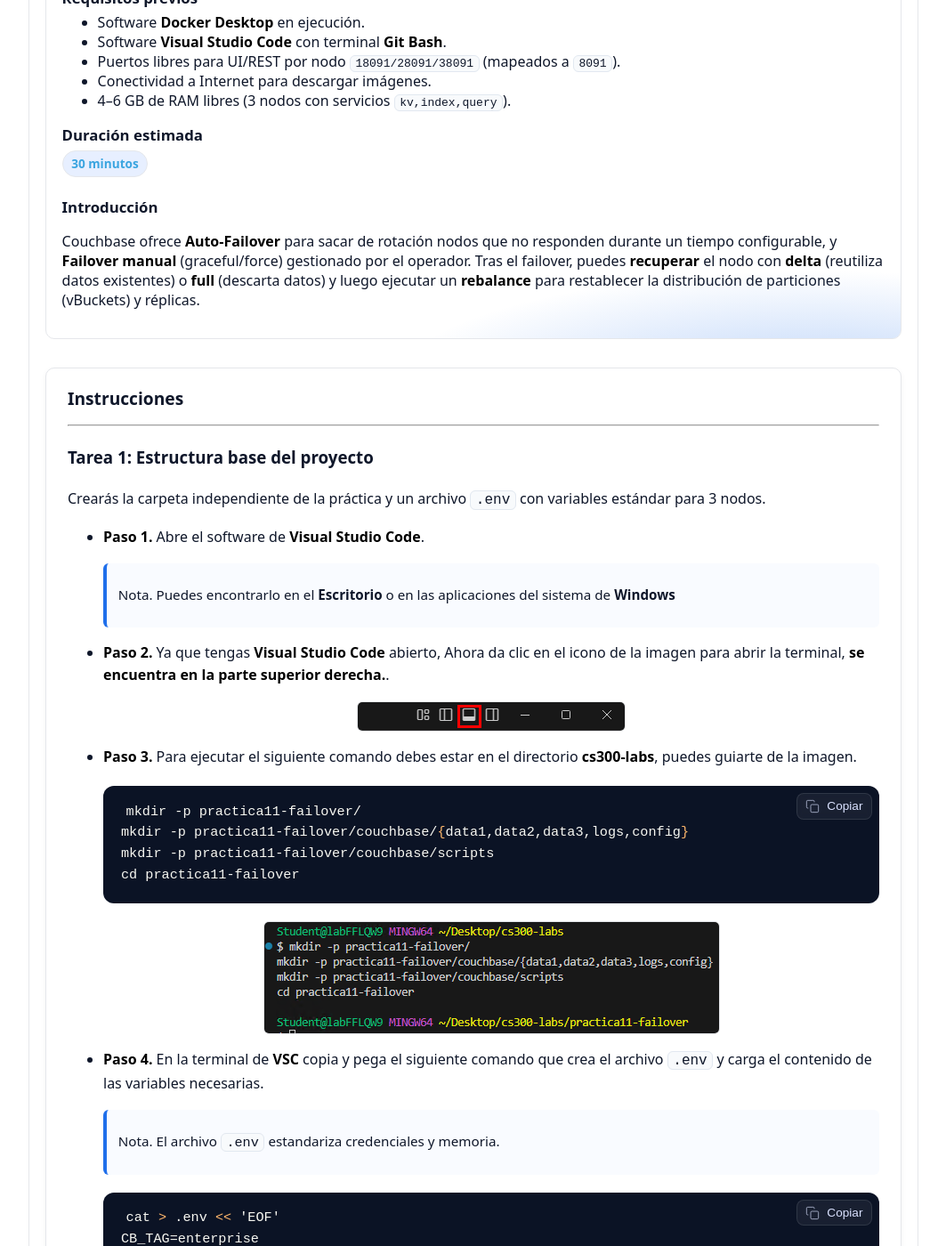
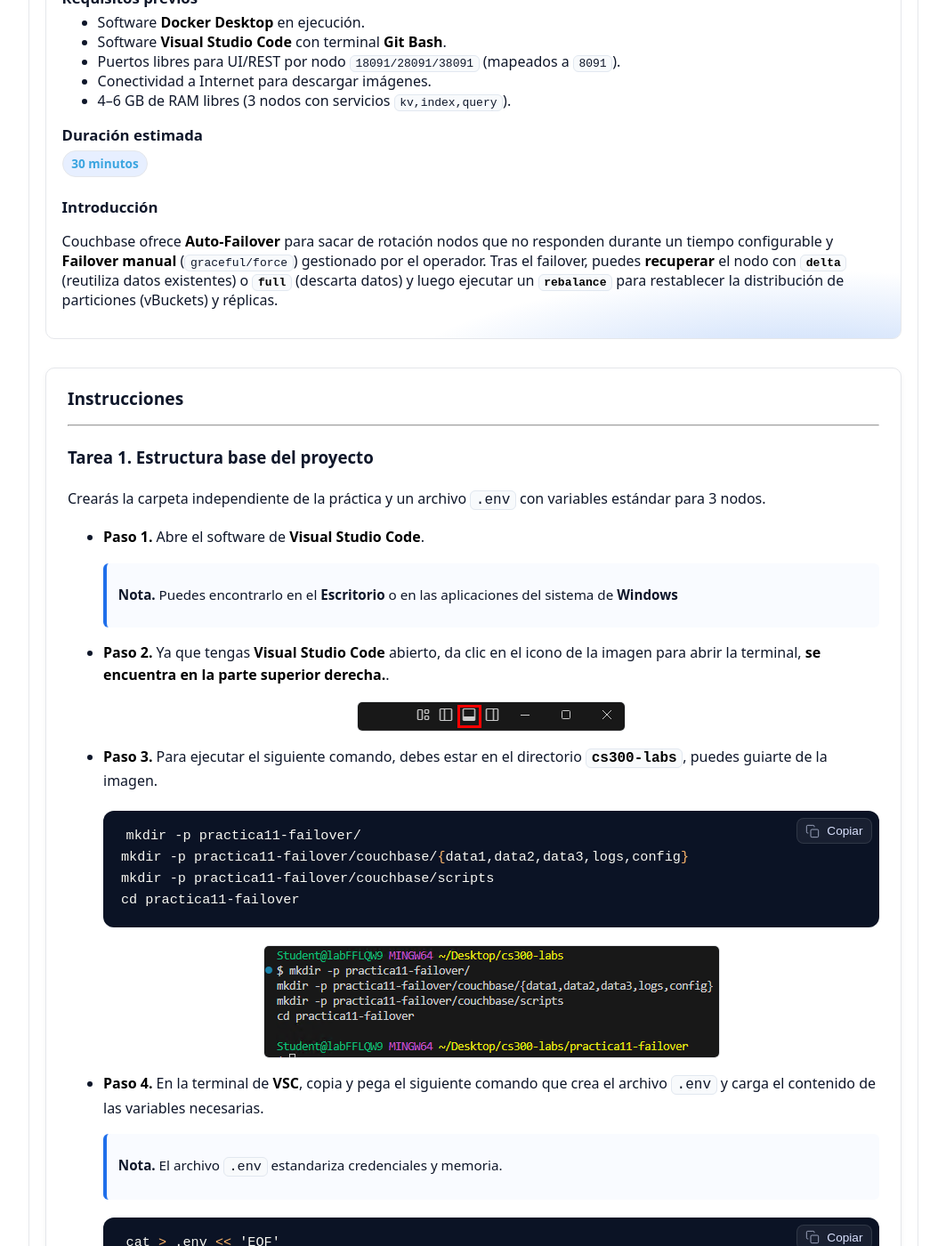
Before and after one commit to Netec-Mx/CS300_INT, a Jekyll site: the page built from labs/lab11/lab11.md, in a window 1280 px wide and 1400 px high, scrolled down 435 px. Shown: the whole window at 89% size, without its empty margins (108-1171 px from the left). Built offline with Jekyll 4.4.1, drawn with Linux system fonts in a browser that asks for light colours; some of the changed text lies outside the part shown.

Commit message:
Update lab11.md

````diff
--- a/labs/lab11/lab11.md
+++ b/labs/lab11/lab11.md
@@ -13,7 +13,7 @@ prerequisites:  # CAMBIAR POR CADA práctica
   - Conectividad a Internet para descargar imágenes.
   - 4–6 GB de RAM libres (3 nodos con servicios `kv,index,query`).
 introduction: | # CAMBIAR POR CADA práctica
-  Couchbase ofrece **Auto-Failover** para sacar de rotación nodos que no responden durante un tiempo configurable, y **Failover manual** (graceful/force) gestionado por el operador. Tras el failover, puedes **recuperar** el nodo con **delta** (reutiliza datos existentes) o **full** (descarta datos) y luego ejecutar un **rebalance** para restablecer la distribución de particiones (vBuckets) y réplicas.
+  Couchbase ofrece **Auto-Failover** para sacar de rotación nodos que no responden durante un tiempo configurable y **Failover manual** (`graceful/force`) gestionado por el operador. Tras el failover, puedes **recuperar** el nodo con **`delta`** (reutiliza datos existentes) o **`full`** (descarta datos) y luego ejecutar un **`rebalance`** para restablecer la distribución de particiones (vBuckets) y réplicas.
 slug: lab11 # CAMBIAR POR CADA práctica
 lab_number: 11 # CAMBIAR POR CADA práctica
 final_result: | # CAMBIAR POR CADA práctica
@@ -37,7 +37,7 @@ next: /lab12/lab12/ # CAMBIAR POR CADA práctica MENU DE NAVEGACION HACIA ADELAN
 
 ---
 
-### Tarea 1: Estructura base del proyecto
+### Tarea 1. Estructura base del proyecto
 
 Crearás la carpeta independiente de la práctica y un archivo `.env` con variables estándar para 3 nodos.
 
@@ -45,14 +45,14 @@ Crearás la carpeta independiente de la práctica y un archivo `.env` con variab
 
 - **Paso 1.** Abre el software de **Visual Studio Code**.
 
-  > Nota. Puedes encontrarlo en el **Escritorio** o en las aplicaciones del sistema de **Windows**
+  > **Nota.** Puedes encontrarlo en el **Escritorio** o en las aplicaciones del sistema de **Windows**
   {: .lab-note .info .compact}
 
-- **Paso 2.** Ya que tengas **Visual Studio Code** abierto, Ahora da clic en el icono de la imagen para abrir la terminal, **se encuentra en la parte superior derecha.**.
+- **Paso 2.** Ya que tengas **Visual Studio Code** abierto, da clic en el icono de la imagen para abrir la terminal, **se encuentra en la parte superior derecha.**.
 
   ![cbase1]({{ page.images_base | relative_url }}/1.png)
 
-- **Paso 3.** Para ejecutar el siguiente comando debes estar en el directorio **cs300-labs**, puedes guiarte de la imagen.
+- **Paso 3.** Para ejecutar el siguiente comando, debes estar en el directorio **`cs300-labs`**, puedes guiarte de la imagen.
 
   ```bash
   mkdir -p practica11-failover/
@@ -62,9 +62,9 @@ Crearás la carpeta independiente de la práctica y un archivo `.env` con variab
   ```
   ![cbase2]({{ page.images_base | relative_url }}/2.png)
 
-- **Paso 4.** En la terminal de **VSC** copia y pega el siguiente comando que crea el archivo `.env` y carga el contenido de las variables necesarias.
+- **Paso 4.** En la terminal de **VSC**, copia y pega el siguiente comando que crea el archivo `.env` y carga el contenido de las variables necesarias.
 
-  > Nota. El archivo `.env` estandariza credenciales y memoria.
+  > **Nota.** El archivo `.env` estandariza credenciales y memoria.
   {: .lab-note .info .compact}
 
   ```bash
@@ -176,9 +176,11 @@ Crearás la carpeta independiente de la práctica y un archivo `.env` con variab
 
 - **Paso 6.** Inicia el servicio, dentro de la terminal ejecuta el siguiente comando.
 
-  > Importante. Para agilizar los procesos, la imagen ya esta descargada en tu ambiente de trabajo, ya que puede tardar hasta 10 minutos en descargarse.
-  {: .lab-note .important .compact}
-  > Importante. El `docker compose up -d` corre en segundo plano. El healthcheck del servicio y la sonda de `compose.yaml` garantizan que Couchbase responda en 8091 antes de continuar.
+  > **Importante.**
+  >
+  > - Para agilizar los procesos, laa imagen debe estar descargada en el ambiente de trabajo, ya que puede tardar hasta 10 minutos en descargarse.
+  >
+  > - El `docker compose up -d` corre en segundo plano. El healthcheck del servicio y la sonda de `compose.yaml` garantizan que Couchbase responda en `8091` antes de continuar.
   {: .lab-note .important .compact}
 
   ```bash
@@ -192,17 +194,18 @@ Crearás la carpeta independiente de la práctica y un archivo `.env` con variab
 
 ---
 
-### Tarea 2: Crear el clúster y unir nodos
+### Tarea 2. Crear el clúster y unir nodos
 
 Inicializarás el clúster en `n1` y unirás `n2` y `n3`, finalizando con un rebalance.
 
 
 
-- **Paso 1.** Inicializa el clúster en **n1**, ejecuta el siguiete comando en la terminal.
+- **Paso 1.** Inicializa el clúster en **`n1`**. Ejecuta el siguiete comando en la terminal.
 
-  > Nota. El `cluster-init` fija credenciales y cuotas de memoria (data/Index). Para un nodo local, 2 GB total y 512 MB para Index es razonable; ajusta según tu RAM.
+  > **Nota.** El `cluster-init` fija credenciales y cuotas de memoria (data/Index). Para un nodo local, 2 GB total y 512 MB para Index es razonable; ajusta según tu RAM.
   {: .lab-note .info .compact}
-  > Importante. El comando se ejecuta desde el directorio de la práctica **practica11-failover**
+
+  > **Importante.** El comando se ejecuta desde el directorio de la práctica **`practica11-failover`**.
   {: .lab-note .important .compact}
 
   ```bash
@@ -258,7 +261,7 @@ Inicializarás el clúster en `n1` y unirás `n2` y `n3`, finalizando con un reb
   {%endraw%}
   ![cbase7]({{ page.images_base | relative_url }}/7.png)
 
-- **Paso 5.** Ahora realiza el **Rebalance** entre los nodos.
+- **Paso 5.** Ahora, realiza el **`Rebalance`** entre los nodos.
 
   {%raw%}
   ```bash
@@ -294,9 +296,9 @@ Crearás un bucket con réplicas y cargarás algunos documentos para evaluar con
   ```
   ![cbase9]({{ page.images_base | relative_url }}/9.png)
 
-- **Paso 2.** Ahora inserta y lee documentos de prueba (N1QL).
+- **Paso 2.** Ahora, inserta y lee documentos de prueba (N1QL).
 
-  > Nota. La imagen es representativa, el resultado es más extenso.
+  > **Nota.** La imagen es representativa, el resultado es más extenso.
   {: .lab-note .info .compact}
 
   ```bash
@@ -315,13 +317,11 @@ Crearás un bucket con réplicas y cargarás algunos documentos para evaluar con
 
 ---
 
-### Tarea 4: Configurar Auto-Failover
+### Tarea 4. Configurar Auto-Failover
 
-Habilitarás auto-failover con un timeout razonable y límites de activación.
+Habilitarás `auto-failover` con un timeout razonable y límites de activación.
 
-
-
-- **Paso 1.** Ejecuta el siguiente comando en la terminal para ajustar el auto-failover (CLI).
+- **Paso 1.** Ejecuta el siguiente comando en la terminal para ajustar el `auto-failover` (CLI).
 
   ```bash
   docker exec -it ${NODE1} couchbase-cli setting-autofailover \
@@ -414,9 +412,9 @@ Reiniciarás `n3`, lo volverás a unir (si auto-failover ocurrió) y practicará
   ```
   ![cbase16]({{ page.images_base | relative_url }}/16.png)
 
-- **Paso 2.** Aplica ahora **Graceful failover** en `n2` (retira ordenadamente).
+- **Paso 2.** Aplica **Graceful failover** en `n2` (retira ordenadamente).
 
-  > Nota. **Graceful** intenta mover datos/servicios de forma ordenada
+  > **Nota.** **Graceful** intenta mover datos o servicios de forma ordenada.
   {: .lab-note .info .compact}
 
   ```bash
@@ -426,9 +424,9 @@ Reiniciarás `n3`, lo volverás a unir (si auto-failover ocurrió) y practicará
   ```
   ![cbase17]({{ page.images_base | relative_url }}/17.png)
 
-- **Paso 3.** Ahora para probar **force** primero debes rebalancear al nodo 2 y luego agregarlo. Ejecuta esta serie de comandos.
+- **Paso 3.** Ahora, para probar **force**, primero, debes rebalancear al nodo 2 y, luego, agregarlo. Ejecuta esta serie de comandos.
 
-  > Importante. Al segundo comando de **Rebalance** dale **4 minutos** de espera. Si el segundo rebalance se atora ejecuta **`CTRL + C`** y vuelve a intentarlo. **Si te marca error al final se debe a recursos/latencia vuelve a intentar el rebalance**
+  > **Importante.** Al segundo comando de **Rebalance** dale **4 minutos** de espera. Si el segundo rebalance se atora ejecuta **`CTRL + C`** y vuelve a intentarlo. **Si te marca error al final, se debe a `recursos/latencia`, vuelve a intentar el rebalance**
   {: .lab-note .important .compact}
 
   ```bash
@@ -466,15 +464,15 @@ Reiniciarás `n3`, lo volverás a unir (si auto-failover ocurrió) y practicará
 
 ---
 
-### Tarea 7: Limpieza
+### Tarea 7. Limpieza
 
 Borrar datos en el entorno para repetir pruebas.
 
 
 
-- **Paso 1.** En la terminal aplica el siguiente comando para detener el nodo.
+- **Paso 1.** En la terminal, aplica el siguiente comando para detener el nodo.
 
-  > Nota. Si es necesario puedes volver a encender los contenedores con el comando **`docker compose start`**
+  > **Nota.** Si es necesario, puedes volver a encender los contenedores con el comando **`docker compose start`**
   {: .lab-note .info .compact}
 
   ```bash
````
Also changed, not shown: other parts of labs/lab11/lab11.md (+22 -25 lines).
